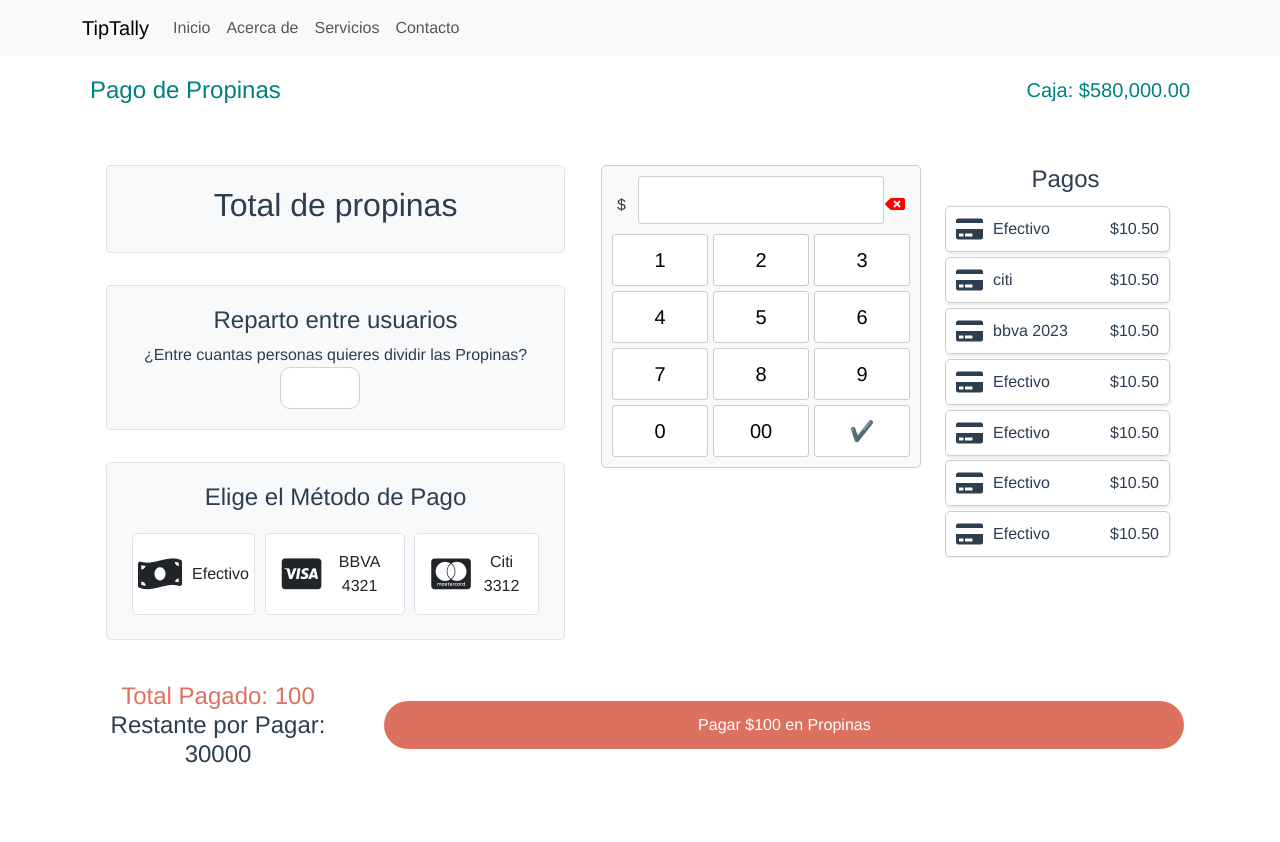
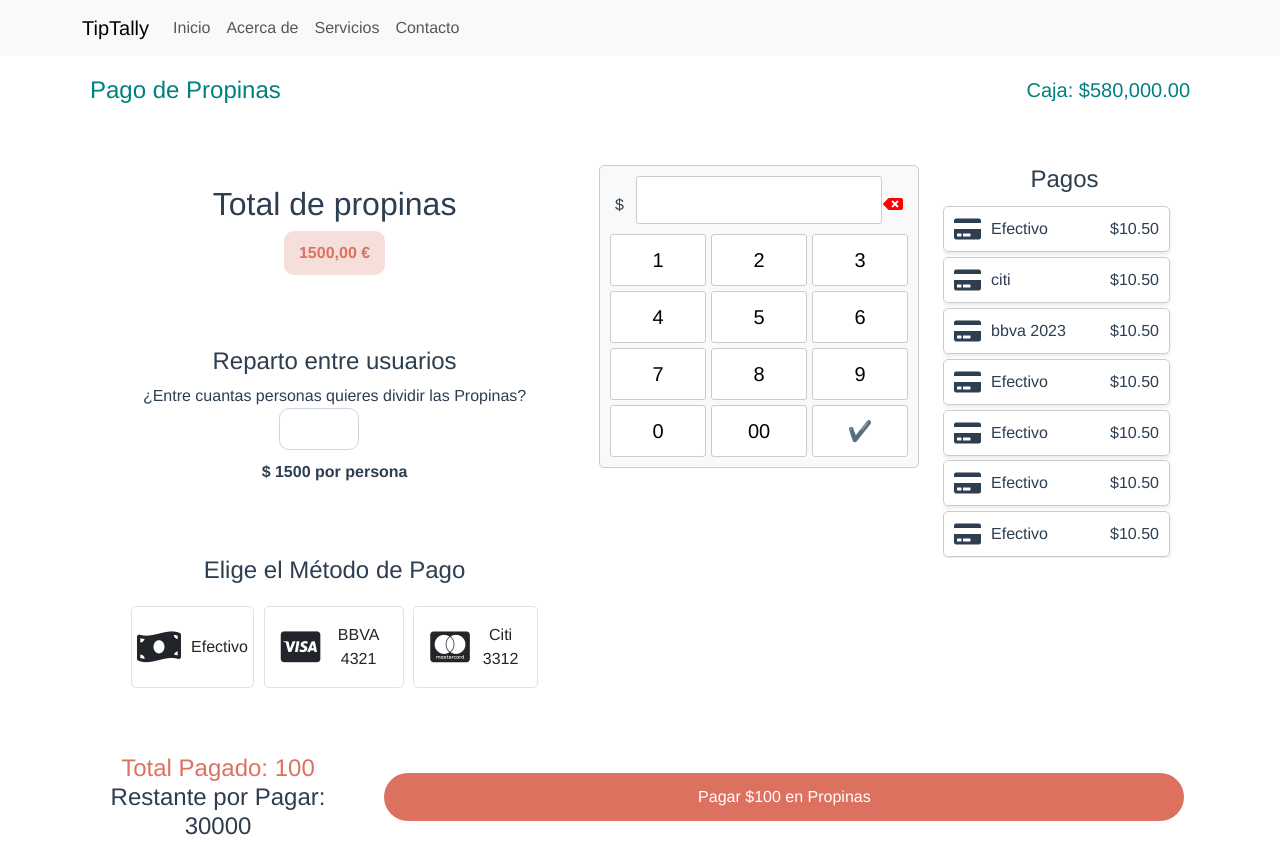
Before and after one commit to crsmillan/tiptally, a Vue app: page / in a window 1280 px wide. Before the commit the page ends 800 px from the top, so only its background shows below. Built offline with nearby package versions, Linux system fonts and the light colour scheme.

Commit message:
[UPD] BillSplitter

```diff
--- a/src/App.vue
+++ b/src/App.vue
@@ -7,7 +7,7 @@
       <div class=" container-fluid">
         <div class="row">
           <div class="col">
-            <BillSplitter/>
+            <BillSplitter :totalTipAmount="1500"/>
           </div>
           <div class="col">
             <TouchCalculator/>
--- a/src/components/Home/BillSplitter.vue
+++ b/src/components/Home/BillSplitter.vue
@@ -4,6 +4,7 @@
 			<div class="col">
 				<div class="section">
 					<h2>Total de propinas</h2>
+					<span class="total-tip-amount">{{ formattedTotalTipAmount }}</span>
 				</div>
 			</div>
 			<div class="col">
@@ -15,7 +16,7 @@
 						</div>
 						<div class="col-12">
 							<input type="text" v-model="tipDividedIn" class="form-control rounded-input">
-							<!-- <button @click="saveData" class="btn btn-primary rounded-button">Guardar</button> -->
+							<span class="dividedbypeople">{{ dividedByPeople }}</span>
 						</div>
 					</div>
 				</div>
@@ -52,6 +53,12 @@ export default {
 			]
 		};
 	},
+	props: {
+		totalTipAmount: {
+			type: Number,
+			default: 0 // Valor predeterminado en caso de que no se proporcione totalTipAmount
+		}
+	},
 	methods: {
 		saveData() {
 			console.log('Datos ingresados:', this.tipDividedIn);
@@ -60,24 +67,45 @@ export default {
 			this.selectedPaymentMethod = method;
 			console.log('Método de pago seleccionado:', method);
 		}
+	},
+	computed: {
+		formattedTotalTipAmount() {
+			// Formatea el prop totalTipAmount como moneda
+			return new Intl.NumberFormat('es-ES', { style: 'currency', currency: 'EUR' }).format(this.totalTipAmount);
+		},
+		dividedByPeople() {
+			// Calcula el valor dividido por el número de personas
+			const divided = this.tipDividedIn ? this.totalTipAmount / parseInt(this.tipDividedIn) : this.totalTipAmount;
+			return `$ ${divided} por persona`;
+		}
 	}
 };
 </script>
 
 <style scoped>
 .section {
-	background-color: #f8f9fa;
-	/* Color de fondo de las secciones */
 	padding: 20px;
 	/* Espacio interno de las secciones */
-	border: 1px solid #dee2e6;
-	/* Borde de las secciones */
-	border-radius: 5px;
-	/* Borde redondeado de las secciones */
 	height: 100%;
 	/* Altura de las secciones */
 	margin-top: 2rem;
 	margin-bottom: 1rem;
+}
+
+.total-tip-amount {
+	display: inline-block;
+	padding: 10px 15px;
+	border-radius: 10px;
+	background-color: #F6DFDB; /* Cambio de color de fondo del span */
+	color: #DD7160; /* Cambio de color de texto del span */
+	font-weight: bold;
+
+}
+
+.dividedbypeople {
+	font-weight: bold;
+	margin-top: 10px;
+	display: block;
 }
 
 .rounded-input {
@@ -144,4 +172,5 @@ export default {
 	/* Color de fondo de la tarjeta seleccionada */
 	color: white;
 	/* Color de texto de la tarjeta seleccionada */
-}</style>
+}
+</style>
```
